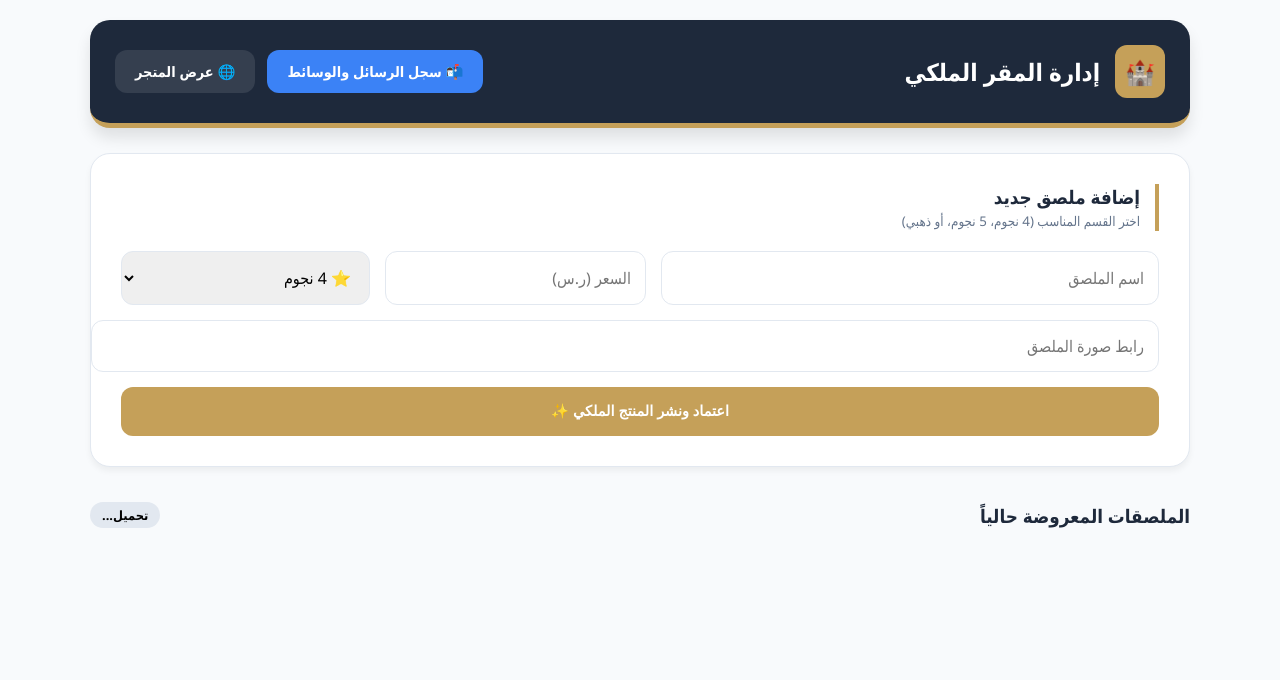
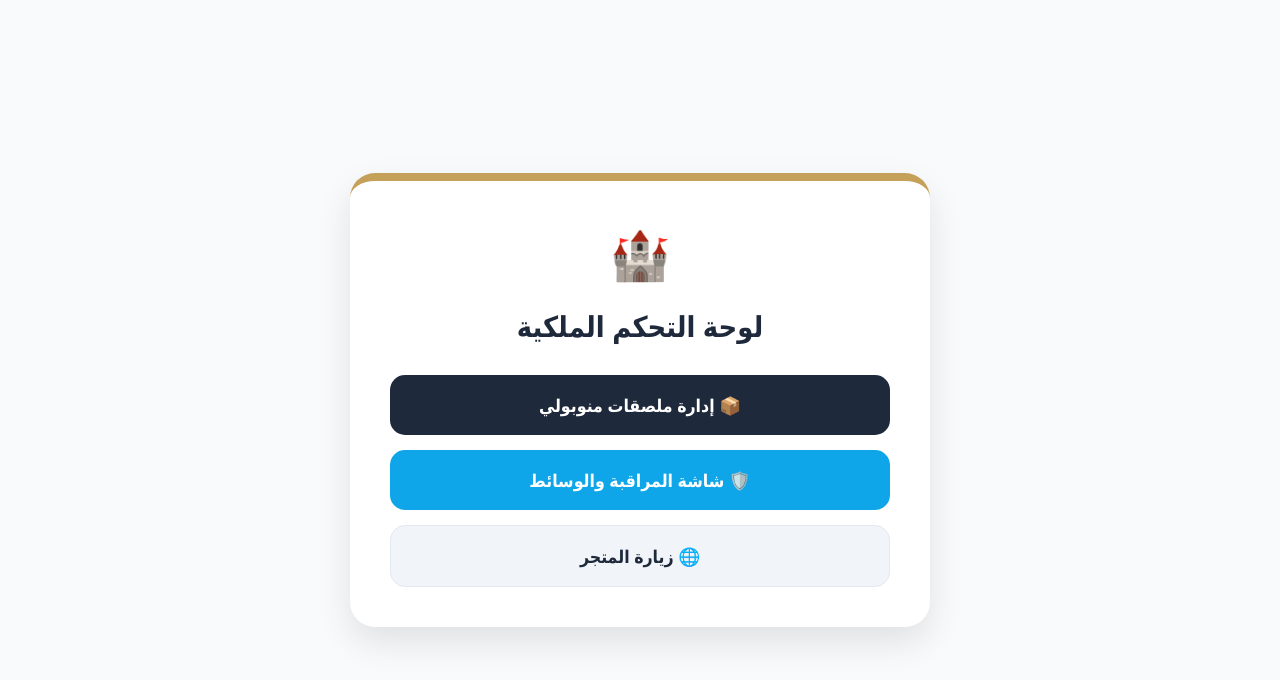
Before and after one commit to upssa22/my-store, a website: page admin.html in a window 1280 px wide. Drawn offline with nearby package versions, Linux system fonts and the light colour scheme.

Commit message:
Update admin.html

```diff
--- a/admin.html
+++ b/admin.html
@@ -3,99 +3,35 @@
 <head>
     <meta charset="UTF-8">
     <meta name="viewport" content="width=device-width, initial-scale=1.0">
-    <title>المقر الملكي | لوحة التحكم المركزية 👑</title>
-    <script src="https://cdn.jsdelivr.net/npm/@supabase/supabase-js"></script>
-    <script src="js/app-config.js"></script>
+    <title>المقر الملكي | لوحة التحكم 👑</title>
     <style>
         :root { --royal-blue: #1e293b; --royal-gold: #c5a059; --bg-gray: #f8fafc; }
-        body { font-family: 'Segoe UI', Tahoma, sans-serif; background: var(--bg-gray); margin: 0; padding: 20px; direction: rtl; }
-        .container { max-width: 1100px; margin: auto; }
+        body { font-family: 'Segoe UI', Tahoma, sans-serif; background: var(--bg-gray); margin: 0; padding: 0; direction: rtl; display: flex; align-items: center; justify-content: center; min-height: 100vh; }
+        .admin-box { background: white; padding: 40px; border-radius: 25px; box-shadow: 0 15px 35px rgba(0,0,0,0.1); text-align: center; max-width: 500px; width: 90%; border-top: 8px solid var(--royal-gold); }
+        h1 { color: var(--royal-blue); margin-bottom: 30px; font-size: 1.8rem; }
+        .menu-grid { display: grid; grid-template-columns: 1fr; gap: 15px; }
+        .menu-btn {
+            text-decoration: none; padding: 18px; border-radius: 15px; font-weight: bold; font-size: 1.1rem; transition: 0.3s;
+            display: flex; align-items: center; justify-content: center; gap: 12px;
+        }
+        .btn-products { background: var(--royal-blue); color: white; }
+        .btn-products:hover { background: #334155; transform: scale(1.03); }
+        /* زر المراقبة الجديد */
+        .btn-monitor { background: #0ea5e9; color: white; }
+        .btn-monitor:hover { background: #0284c7; transform: scale(1.03); }
 
-        /* الهيدر الملكي المركزي */
-        .admin-nav {
-            background: var(--royal-blue);
-            padding: 25px;
-            border-radius: 20px;
-            display: flex;
-            justify-content: space-between;
-            align-items: center;
-            margin-bottom: 25px;
-            border-bottom: 5px solid var(--royal-gold);
-            box-shadow: 0 10px 15px rgba(0,0,0,0.1);
-        }
-
-        .nav-links { display: flex; gap: 12px; }
-        .nav-btn { text-decoration: none; padding: 12px 20px; border-radius: 12px; font-weight: bold; font-size: 0.9rem; transition: 0.3s; display: flex; align-items: center; gap: 8px; border: none; cursor: pointer; }
-
-        .btn-messages { background: #3b82f6; color: white; }
-        .btn-messages:hover { background: #2563eb; transform: translateY(-2px); }
-
-        .btn-gold { background: var(--royal-gold); color: white; }
-        .btn-gold:hover { background: #b08d4a; transform: translateY(-2px); }
-
-        /* نموذج إضافة منتج */
-        .add-form { background: white; padding: 30px; border-radius: 20px; box-shadow: 0 4px 6px rgba(0,0,0,0.05); margin-bottom: 35px; border: 1px solid #e2e8f0; }
-        .form-header { margin-bottom: 20px; border-right: 4px solid var(--royal-gold); padding-right: 15px; }
-
-        .form-grid { display: grid; grid-template-columns: 2fr 1fr 1fr; gap: 15px; margin-bottom: 15px; }
-        input, select { padding: 14px; border: 1px solid #e2e8f0; border-radius: 12px; outline: none; font-family: inherit; font-size: 1rem; }
-        input:focus, select:focus { border-color: var(--royal-gold); box-shadow: 0 0 0 3px rgba(197, 160, 89, 0.1); }
-
-        /* شبكة المنتجات */
-        .products-grid { display: grid; grid-template-columns: repeat(auto-fill, minmax(220px, 1fr)); gap: 25px; }
-        .p-card { background: white; border-radius: 18px; padding: 18px; text-align: center; border: 1px solid #e2e8f0; transition: 0.3s; position: relative; }
-        .p-card:hover { transform: translateY(-5px); box-shadow: 0 12px 20px rgba(0,0,0,0.08); }
-        .p-card img { width: 100%; height: 160px; object-fit: contain; border-radius: 12px; margin-bottom: 15px; background: #fafafa; }
-
-        .p-category { font-size: 0.7rem; background: #eff6ff; color: #1e40af; padding: 4px 10px; border-radius: 8px; font-weight: 800; position: absolute; top: 10px; right: 10px; border: 1px solid #dbeafe; }
-        .p-name { font-weight: 700; color: var(--royal-blue); margin-bottom: 8px; }
-        .p-price { color: var(--royal-gold); font-weight: 900; font-size: 1.2rem; margin-bottom: 15px; }
-
-        .delete-btn { background: #fff1f2; color: #be123c; border: 1px solid #fecdd3; padding: 8px; border-radius: 10px; cursor: pointer; font-size: 0.85rem; width: 100%; transition: 0.2s; font-weight: bold; }
-        .delete-btn:hover { background: #be123c; color: white; }
+        .btn-store { background: #f1f5f9; color: var(--royal-blue); border: 1px solid #e2e8f0; }
     </style>
 </head>
 <body>
-
-<div class="container">
-    <div class="admin-nav">
-        <div style="display: flex; align-items: center; gap: 15px;">
-            <div style="background: var(--royal-gold); padding: 10px; border-radius: 12px; font-size: 1.5rem;">🏰</div>
-            <h2 style="color: white; margin: 0;">إدارة المقر الملكي</h2>
-        </div>
-        <div class="nav-links">
-            <a href="admin-messages.html" class="nav-btn btn-messages">📬 سجل الرسائل والوسائط</a>
-            <a href="index.html" target="_blank" class="nav-btn" style="color: white; background: rgba(255,255,255,0.1);">🌐 عرض المتجر</a>
+    <div class="admin-box">
+        <div style="font-size: 3rem; margin-bottom: 10px;">🏰</div>
+        <h1>لوحة التحكم الملكية</h1>
+        <div class="menu-grid">
+            <a href="admin-products.html" class="menu-btn btn-products">📦 إدارة ملصقات منوبولي</a>
+            <a href="admin-messages.html" class="menu-btn btn-monitor">🛡️ شاشة المراقبة والوسائط</a>
+            <a href="index.html" target="_blank" class="menu-btn btn-store">🌐 زيارة المتجر</a>
         </div>
     </div>
-
-    <div class="add-form">
-        <div class="form-header">
-            <h3 style="margin: 0; color: var(--royal-blue);">إضافة ملصق جديد</h3>
-            <small style="color: #64748b;">اختر القسم المناسب (4 نجوم، 5 نجوم، أو ذهبي)</small>
-        </div>
-        <div class="form-grid">
-            <input type="text" id="p-name" placeholder="اسم الملصق">
-            <input type="number" id="p-price" placeholder="السعر (ر.س)">
-            <select id="p-category">
-                <option value="⭐ 4 نجوم">⭐ 4 نجوم</option>
-                <option value="⭐⭐ 5 نجوم">⭐⭐ 5 نجوم</option>
-                <option value="🏆 ملصق ذهبي">🏆 ملصق ذهبي</option>
-                <option value="📦 عروض خاصة">📦 عروض خاصة</option>
-            </select>
-        </div>
-        <input type="text" id="p-image" placeholder="رابط صورة الملصق" style="width: 100%; margin-bottom: 15px;">
-        <button onclick="addProduct()" class="nav-btn btn-gold" style="width: 100%; justify-content: center; padding: 16px;">اعتماد ونشر المنتج الملكي ✨</button>
-    </div>
-
-    <div style="display: flex; justify-content: space-between; align-items: center; margin-bottom: 15px;">
-        <h3 style="color: var(--royal-blue); margin: 0;">الملصقات المعروضة حالياً</h3>
-        <span id="product-count" style="background: #e2e8f0; padding: 4px 12px; border-radius: 20px; font-size: 0.8rem; font-weight: bold;">تحميل...</span>
-    </div>
-
-    <div id="products-list" class="products-grid">
-        </div>
-</div>
-
-<script>
-    const _supabase = supabase.createClient(CONFIG.SUPABASE
+</body>
+</html>
```
